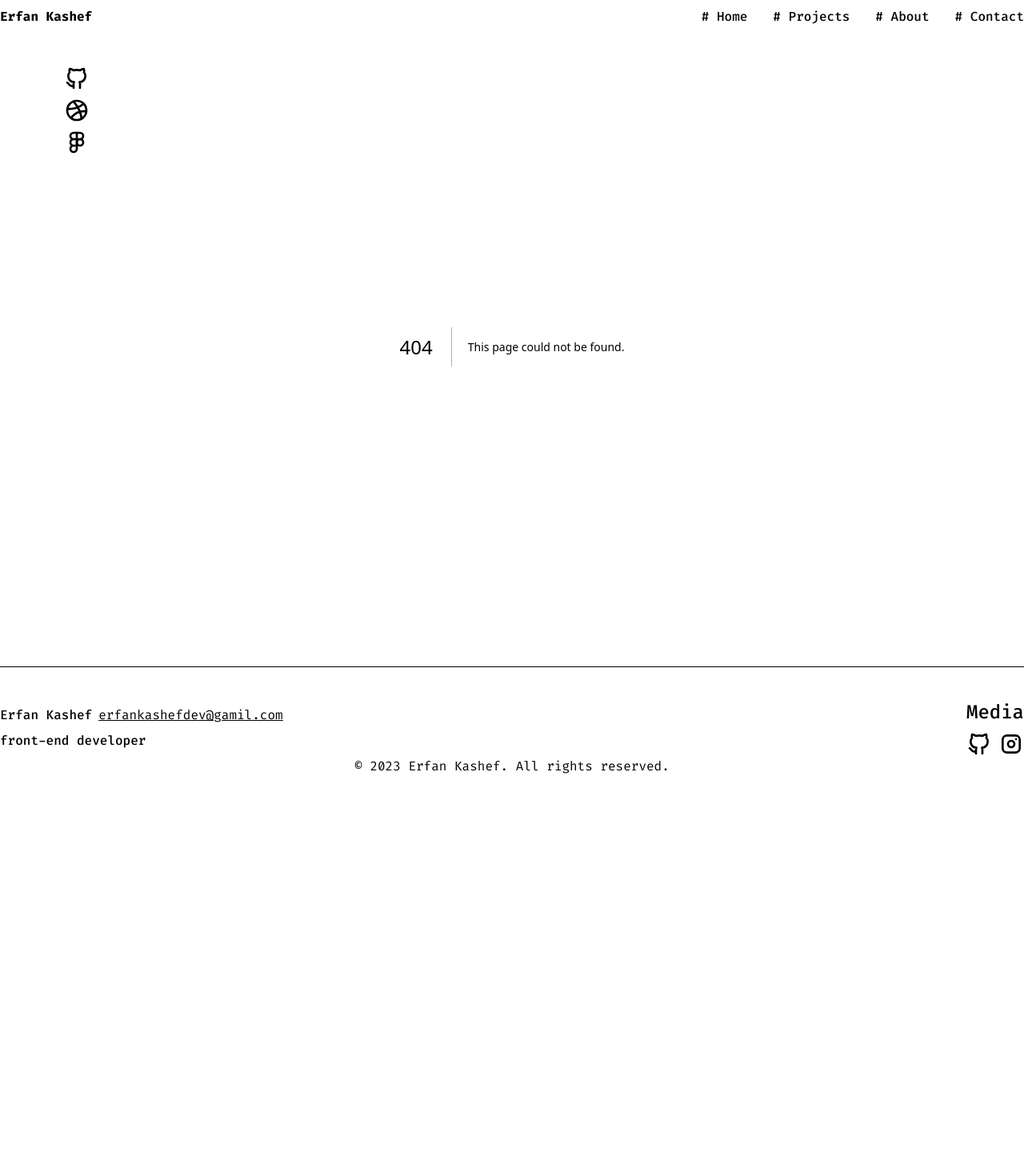
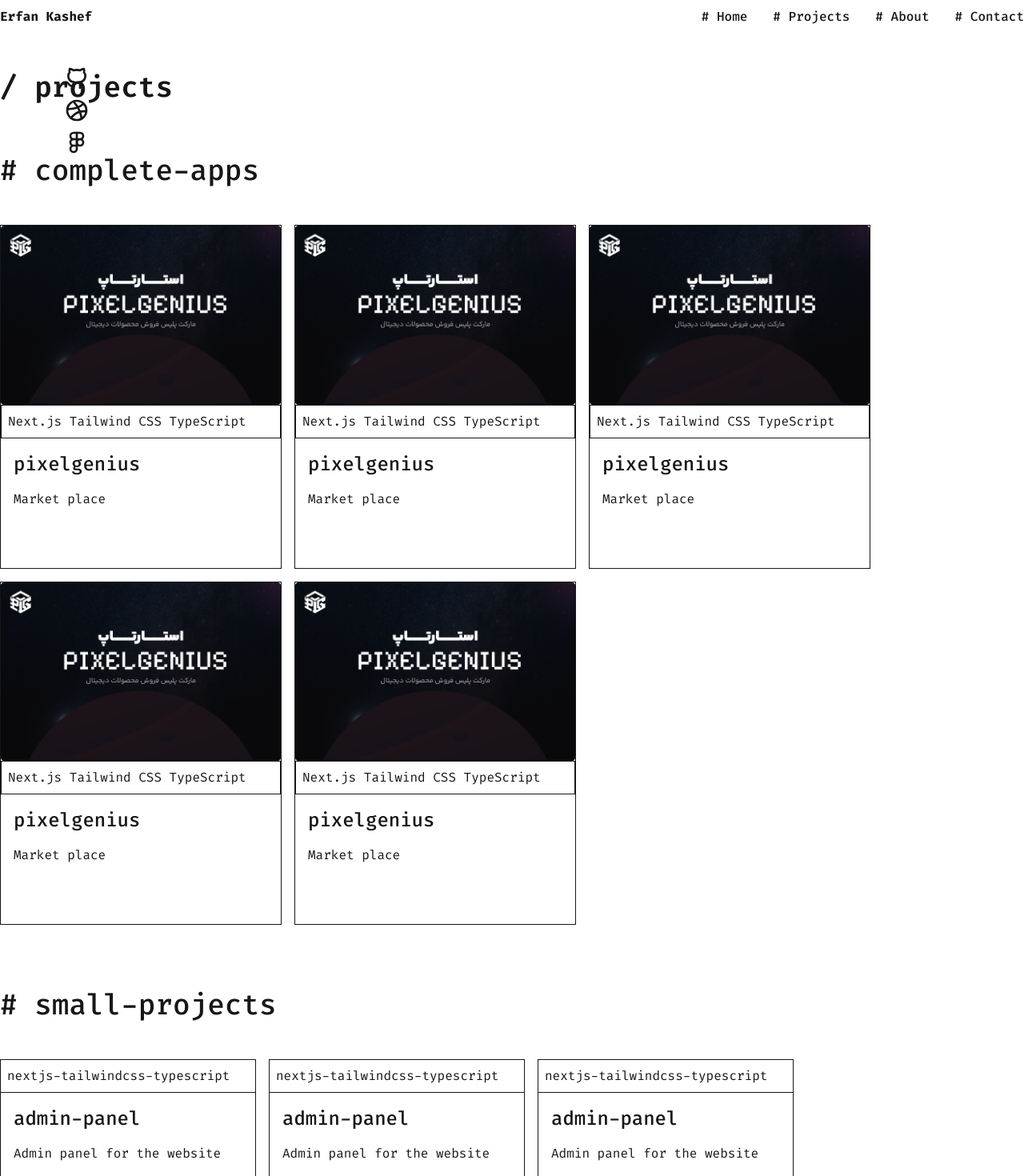
Before and after one commit to ErfanKashef/Portfolio, a Next.js app: page /projects in a window 1280 px wide. Before the commit this address had no page. Shown: the part 23-1493 px from the top of the page at 80% size. Before the commit the page ends 993 px from the top, so only its background shows below. Built offline with nearby package versions, Linux system fonts and the light colour scheme.

Commit message:
feat:Finished the project page and linked the rest of the pages through the navbar, and also created the About Me page, but there’s still more work to do.

```diff
--- /dev/null
+++ b/src/app/_components/card.tsx
@@ -0,0 +1,32 @@
+import { IconPlayerPlay } from "@tabler/icons-react";
+import Image from "next/image";
+
+const Card = () => {
+  return (
+    <div className="border border-gray-primary">
+      <Image
+        src={"/images/pixel.png"}
+        alt="pixel"
+        width={350}
+        height={540}
+        className=""
+      />
+      <div className="border border-gray-primary p-2">
+        <p className="text-base font-normal">Next.js Tailwind CSS TypeScript</p>
+      </div>
+      <div className="p-4 flex flex-col gap-4 items-start">
+        <p className="text-2xl font-medium">pixelgenius</p>
+        <p className="text-base font-normal text-gray-primary">Market place</p>
+        <button
+          className="flex gap-1 items-center border border-primary text-white px-4 py-2 rounded-md"
+          type="button"
+        >
+          Deemo
+          <IconPlayerPlay scale={10} />
+        </button>
+      </div>
+    </div>
+  );
+};
+
+export default Card;
--- /dev/null
+++ b/src/app/_components/miniprojectcard.tsx
@@ -0,0 +1,25 @@
+const Miniprojectcard = () => {
+  return (
+    <div className="border border-gray-primary gap-4 h-auto w-80 overflow-hidden">
+      <div className="border-b border-gray-primary p-2">
+        <p className="text-base font-normal text-gray-primary break-words w-full">
+          nextjs-tailwindcss-typescript
+        </p>
+      </div>
+      <div className="p-4 flex flex-col gap-4">
+        <p className="text-2xl font-medium">admin-panel</p>
+        <p className="text-base font-normal text-gray-primary">
+          Admin panel for the website
+        </p>
+        <button
+          className="border border-primary text-white px-4 py-2 rounded-md"
+          type="button"
+        >
+          Github
+        </button>
+      </div>
+    </div>
+  );
+};
+
+export default Miniprojectcard;
--- a/src/app/_components/navbar.tsx
+++ b/src/app/_components/navbar.tsx
@@ -1,3 +1,5 @@
+import Link from "next/link";
+
 const Navbar = () => {
   return (
     <nav className=" flex justify-between pt-8 ">
@@ -6,19 +8,25 @@ const Navbar = () => {
       </div>
       <div className="flex flex-row gap-8">
         <div>
+          <Link href={"/"} className="cursor-pointer">
             <p className="text-base font-medium">
               <span className="text-primary">#</span> Home
             </p>
+          </Link>
         </div>
         <div>
+          <Link href="/projects" className="cursor-pointer">
             <p className="text-base font-medium">
               <span className="text-primary">#</span> Projects
             </p>
+          </Link>
         </div>
         <div>
+          <Link href="/about-me" className="cursor-pointer">
             <p className="text-base font-medium">
               <span className="text-primary">#</span> About
             </p>
+          </Link>
         </div>
         <div>
           <p className="text-base font-medium">
--- /dev/null
+++ b/src/app/about-me/page.tsx
@@ -0,0 +1,34 @@
+import Image from "next/image";
+
+const Aboutpage = () => {
+  return (
+    <div>
+      {/* heder */}
+      <div>
+        <div>
+          <div className="flex flex-row gap-0.5 items-center pt-10">
+            <span className="text-primary text-4xl font-medium">/ </span>
+            <p className="text-4xl font-medium">about-me</p>
+          </div>
+        </div>
+        <div>
+          <p className="text-base font-normal ">Who am i?</p>
+        </div>
+        <div className="flex ">
+          <div className="w-1/2"></div>
+          <div className="flex justify-center items-center w-1/2">
+            <Image
+              src="/images/erfankashef3.png"
+              alt="Erfan Kashef"
+              width={700}
+              height={700}
+              className="-mt-56"
+            />
+          </div>
+        </div>
+      </div>
+    </div>
+  );
+};
+
+export default Aboutpage;
--- a/src/app/page.tsx
+++ b/src/app/page.tsx
@@ -2,9 +2,12 @@ import {
   IconArrowRight,
   IconBrandInstagram,
   IconMail,
+  IconPhone,
   IconPlayerPlay,
 } from "@tabler/icons-react";
 import Image from "next/image";
+import Card from "./_components/card";
+import Link from "next/link";
 
 export default function Home() {
   return (
@@ -93,85 +96,16 @@ export default function Home() {
                 </div>
                 <div className="border border-primary h-[1px] w-3/4"></div>
               </div>
-              <div className="flex flex-row items-center">
+              <Link href={"/projects"} className="flex flex-row items-center">
                 <p className="text-base font-medium w-full">View all</p>
                 <IconArrowRight size={42} />
-              </div>
+              </Link>
             </div>
           </div>
           <div className="flex flex-wrap gap-4 items-center justify-center">
-            <div className="border border-gray-primary">
-              <Image
-                src={"/images/pixel.png"}
-                alt="pixel"
-                width={350}
-                height={540}
-                className=""
-              />
-              <div className="border border-gray-primary p-2">
-                <p className="text-base font-normal">
-                  Next.js Tailwind CSS TypeScript
-                </p>
-              </div>
-              <div className="p-4 flex flex-col gap-4 items-start">
-                <p className="text-2xl font-medium">pixelgenius</p>
-                <p className="text-base font-normal text-gray-primary">
-                  Market place
-                </p>
-                <div className="flex gap-1 items-center px-4  py-2 border border-primary">
-                  <p>Demo</p>
-                  <IconPlayerPlay scale={10} />
-                </div>
-              </div>
-            </div>
-            <div className="border border-gray-primary">
-              <Image
-                src={"/images/pixel.png"}
-                alt="pixel"
-                width={350}
-                height={540}
-                className=""
-              />
-              <div className="border border-gray-primary p-2">
-                <p className="text-base font-normal">
-                  Next.js Tailwind CSS TypeScript
-                </p>
-              </div>
-              <div className="p-4 flex flex-col gap-4 items-start">
-                <p className="text-2xl font-medium">pixelgenius</p>
-                <p className="text-base font-normal text-gray-primary">
-                  Market place
-                </p>
-                <div className="flex gap-1 items-center px-4  py-2 border border-primary">
-                  <p>Demo</p>
-                  <IconPlayerPlay scale={10} />
-                </div>
-              </div>
-            </div>
-            <div className="border border-gray-primary">
-              <Image
-                src={"/images/pixel.png"}
-                alt="pixel"
-                width={350}
-                height={540}
-                className=""
-              />
-              <div className="border border-gray-primary p-2">
-                <p className="text-base font-normal">
-                  Next.js Tailwind CSS TypeScript
-                </p>
-              </div>
-              <div className="p-4 flex flex-col gap-4 items-start">
-                <p className="text-2xl font-medium">pixelgenius</p>
-                <p className="text-base font-normal text-gray-primary">
-                  Market place
-                </p>
-                <div className="flex gap-1 items-center px-4  py-2 border border-primary">
-                  <p>Demo</p>
-                  <IconPlayerPlay scale={10} />
-                </div>
-              </div>
-            </div>
+            <Card />
+            <Card />
+            <Card />
           </div>
         </div>
         {/* skills */}
@@ -360,6 +294,10 @@ export default function Home() {
                   <IconBrandInstagram size={32} />
                   <p>erfan_kasheff</p>
                 </div>
+                <div className="flex gap-2 items-center">
+                  <IconPhone size={32} />
+                  <p>09355633507</p>
+                </div>
               </div>
             </div>
           </div>
--- /dev/null
+++ b/src/app/projects/page.tsx
@@ -0,0 +1,51 @@
+import Card from "../_components/card";
+import Miniprojectcard from "../_components/miniprojectcard";
+
+const Projectspage = () => {
+  return (
+    <div>
+      <div>
+        <div className="pb-16 pt-14">
+          <p className="text-4xl font-semibold">
+            <span className="text-primary text-4xl font-semibold">/ </span>
+            projects
+          </p>
+        </div>
+        <div className="">
+          {/* complete-apps */}
+          <div>
+            <div className="pb-12">
+              <p className="text-4xl font-medium">
+                <span className="text-4xl text-primary font-medium">#</span>{" "}
+                complete-apps
+              </p>
+            </div>
+            <div className="flex flex-wrap gap-4 justify-start items-center pb-20">
+              <Card />
+              <Card />
+              <Card />
+              <Card />
+              <Card />
+            </div>
+          </div>
+          {/* small-projects */}
+          <div>
+            <div className="pb-12">
+              <p className="text-4xl font-medium">
+                <span className="text-primary text-4xl font-medium">#</span>{" "}
+                small-projects
+              </p>
+            </div>
+            <div className="flex flex-wrap gap-4 justify-start items-center pb-44">
+              <Miniprojectcard />
+              <Miniprojectcard />
+              <Miniprojectcard />
+            </div>
+          </div>
+        </div>
+      </div>
+    </div>
+  );
+};
+
+export default Projectspage;
```
Also changed, not shown: public/images/erfankashef3.png (added). Lines whose indentation alone changed are shown as unchanged.
